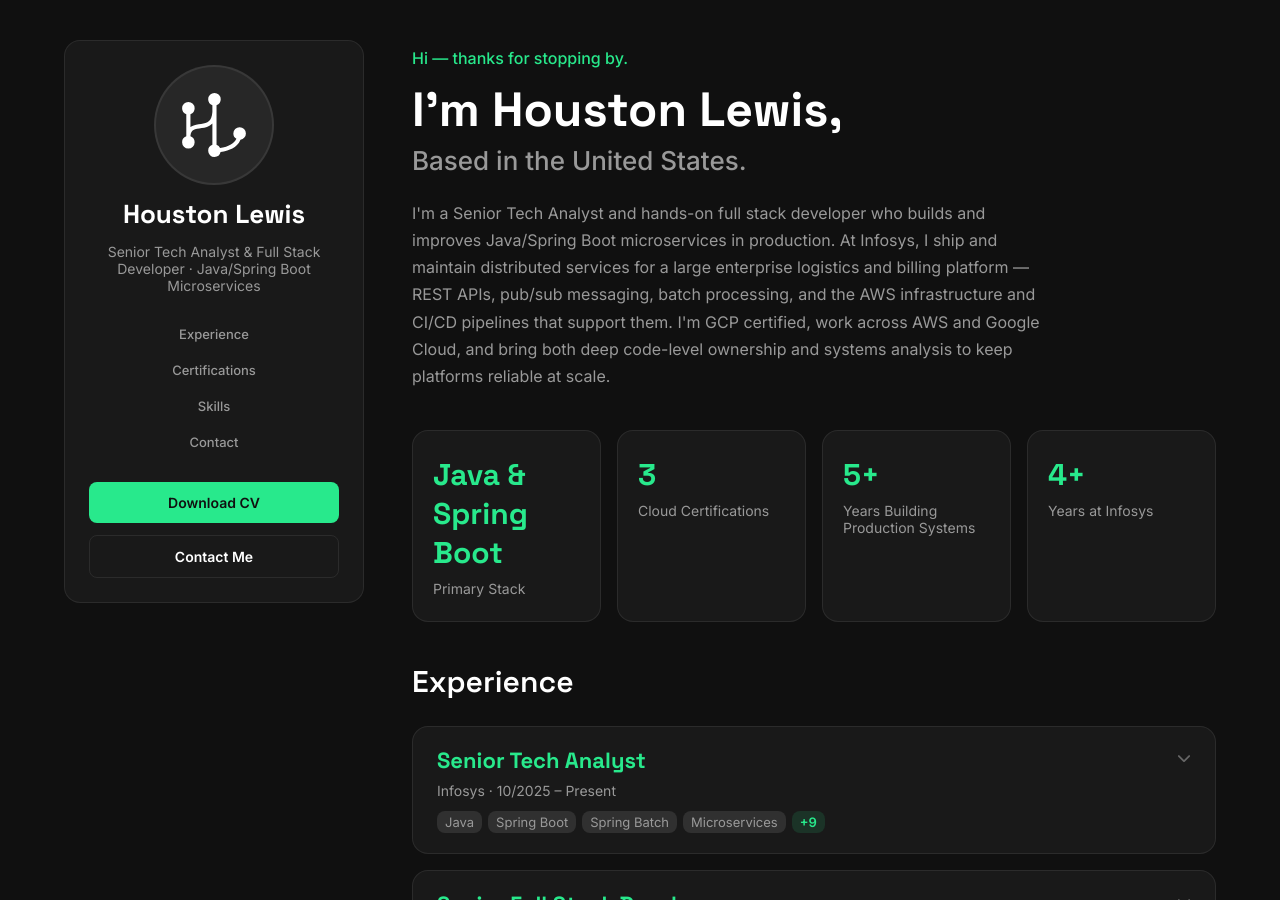
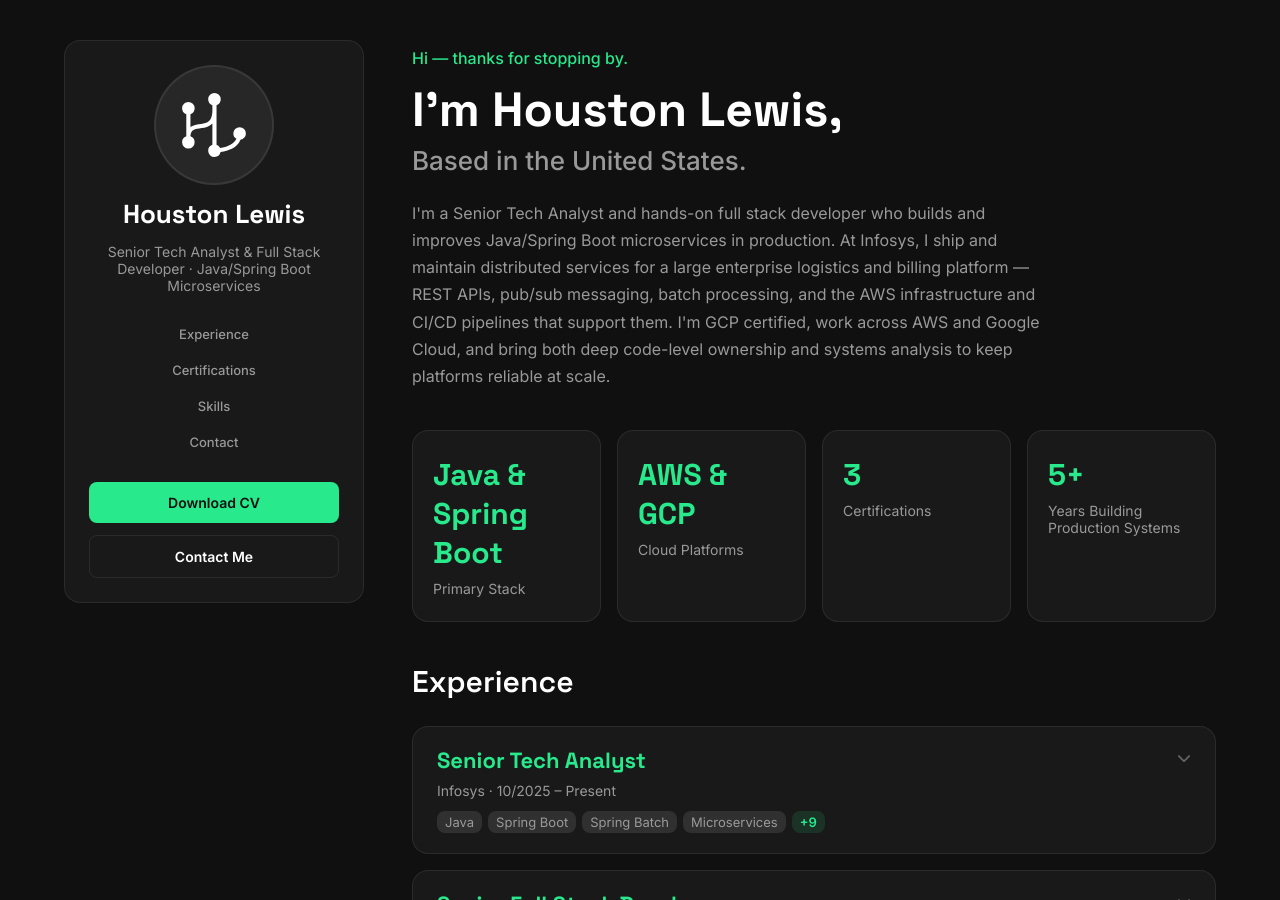
Before and after one commit to houstonlws/houston-lewis, a Jekyll site: the page built from index.html, in a window 1280 px wide and 900 px high. Built offline with Jekyll 4.4.1, drawn with Linux system fonts in a browser that asks for light colours.

Commit message:
Enhance stats.yml to include new cloud platform and update certification label
- Added AWS & GCP as a new cloud platform under the stats section.
- Updated the label for certifications for clarity.
- Removed the entry for years at Infosys to streamline the stats.

```diff
--- a/_data/stats.yml
+++ b/_data/stats.yml
@@ -1,8 +1,8 @@
 - value: Java & Spring Boot
   label: Primary Stack
+- value: AWS & GCP
+  label: Cloud Platforms
 - value: "3"
-  label: Cloud Certifications
+  label: Certifications
 - value: 5+
   label: Years Building Production Systems
-- value: 4+
-  label: Years at Infosys
```
